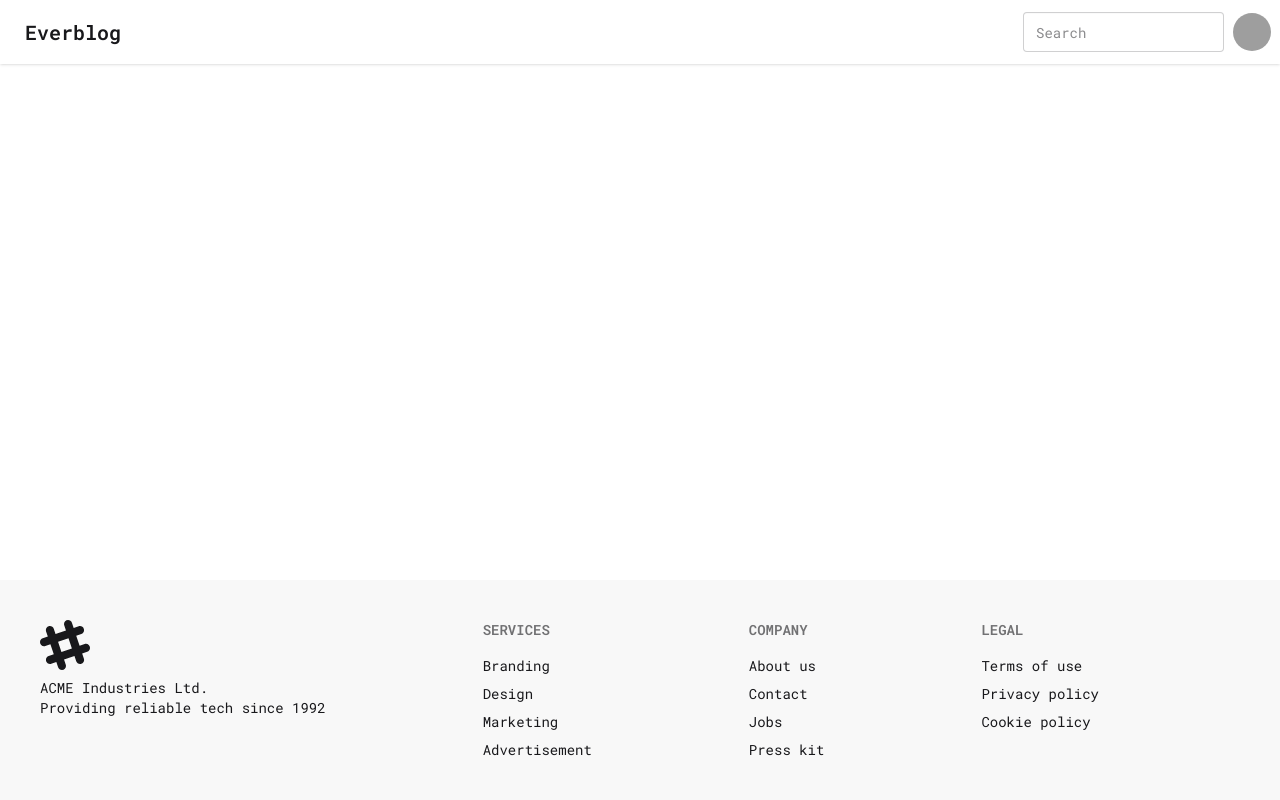
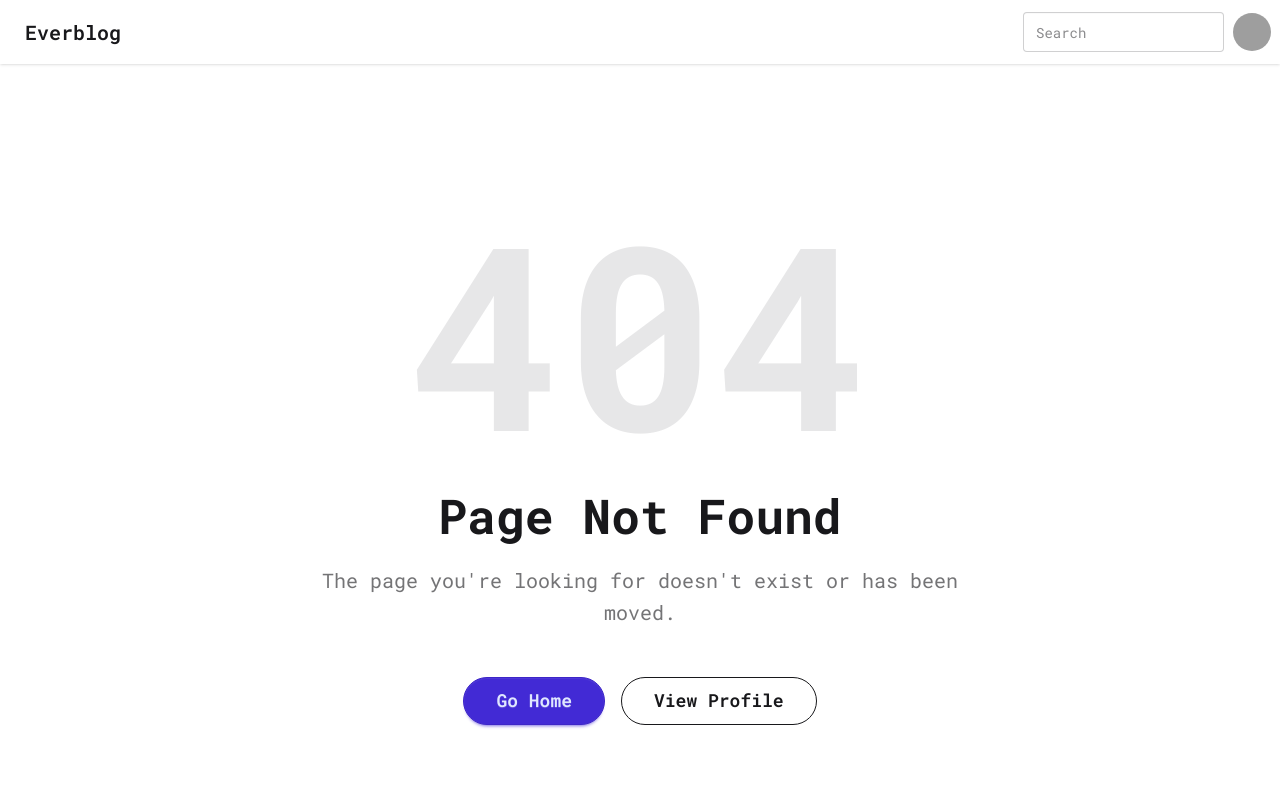
Before and after one commit to theakshaymore/node-ben, a React (Vite) app in the folder 18__blogging/frontend/: page /blog/1 in a window 1280 px wide. Shown: the top 800 px of the page. Built offline with nearby package versions, Linux system fonts and the light colour scheme; no server answers; grey boxes are pictures that could not be loaded.

Commit message:
REACT: designed not found page

```diff
--- a/18__blogging/frontend/src/App.jsx
+++ b/18__blogging/frontend/src/App.jsx
@@ -14,6 +14,7 @@ import Login from "./components/auth/Login";
 import Home from "./components/layout/Home";
 import Profile from "./components/user/Profile";
 import AddBlog from "./components/user/AddBlog";
+import NotFound from "./components/layout/NotFound";
 
 function App() {
   //
@@ -56,6 +57,7 @@ function App() {
               <Route path="/login" element={<Login />} />
               <Route path="/profile" element={<Profile />} />
               <Route path="/add" element={<AddBlog />} />
+              <Route path="*" element={<NotFound />} />
             </Routes>
           </main>
 
--- /dev/null
+++ b/18__blogging/frontend/src/components/layout/NotFound.jsx
@@ -0,0 +1,38 @@
+// components/layout/NotFound.jsx
+import React from "react";
+import { Link } from "react-router-dom";
+
+function NotFound() {
+  return (
+    <div className="min-h-screen flex items-center justify-center px-4">
+      <div className="text-center max-w-2xl mx-auto">
+        {/* 404 Number */}
+        <h1 className="text-[12rem] md:text-[16rem] font-bold text-base-content/10 leading-none mb-8">
+          404
+        </h1>
+
+        {/* Message */}
+        <h2 className="text-3xl md:text-5xl font-bold mb-6">Page Not Found</h2>
+        <p className="text-lg md:text-xl text-base-content/60 mb-12 leading-relaxed">
+          The page you're looking for doesn't exist or has been moved.
+        </p>
+
+        {/* Actions */}
+        <div className="flex flex-col sm:flex-row gap-4 justify-center">
+          <Link to="/">
+            <button className="btn btn-primary btn-lg rounded-full px-8">
+              Go Home
+            </button>
+          </Link>
+          <Link to="/profile">
+            <button className="btn btn-outline btn-lg rounded-full px-8">
+              View Profile
+            </button>
+          </Link>
+        </div>
+      </div>
+    </div>
+  );
+}
+
+export default NotFound;
--- /dev/null
+++ b/18__blogging/frontend/src/components/user/CardDetails.jsx
@@ -0,0 +1,7 @@
+import React from "react";
+
+function CardDetails() {
+  return <div>CardDetails</div>;
+}
+
+export default CardDetails;
```
